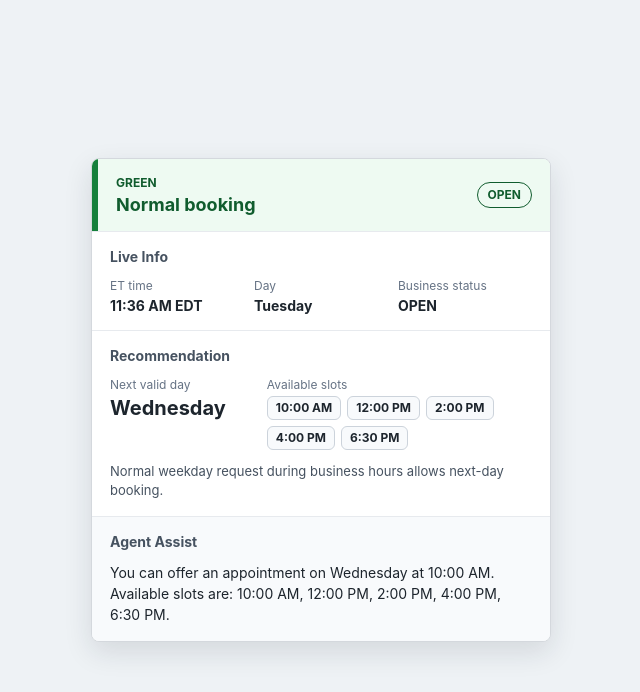
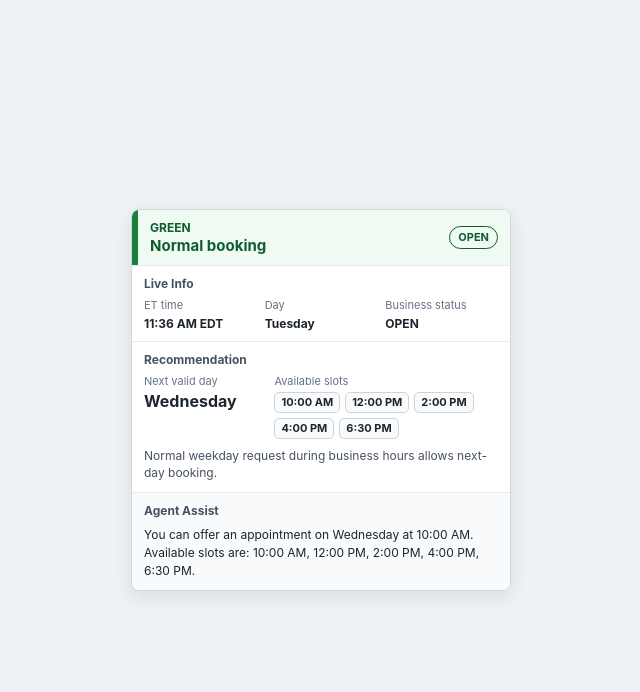
Before and after one commit to ghufranmalic/appt-widget-for-AR, a React (Vite) app: page / in a window 1280 px wide. Shown: the top 692 px of the page, without its empty margins (319-959 px from the left). Built offline with nearby package versions, Linux system fonts and the light colour scheme.

Commit message:
Compact appointment widget layout

```diff
--- a/AppointmentWidget.tsx
+++ b/AppointmentWidget.tsx
@@ -123,24 +123,24 @@ const styles: Record<string, React.CSSProperties> = {
   widget: {
     boxSizing: "border-box",
     width: "100%",
-    maxWidth: 460,
-    minWidth: 280,
+    maxWidth: 380,
+    minWidth: 240,
     border: "1px solid #d4d8dd",
     borderRadius: 8,
     background: "#ffffff",
     color: "#1d252d",
     fontFamily:
       'Inter, ui-sans-serif, system-ui, -apple-system, BlinkMacSystemFont, "Segoe UI", sans-serif',
-    boxShadow: "0 10px 28px rgba(24, 35, 48, 0.12)",
+    boxShadow: "0 6px 18px rgba(24, 35, 48, 0.1)",
     overflow: "hidden",
   },
   statusHeader: {
     display: "flex",
     justifyContent: "space-between",
-    gap: 16,
+    gap: 10,
     alignItems: "center",
     borderLeft: "6px solid",
-    padding: "16px 18px",
+    padding: "10px 12px",
   },
   statusEyebrow: {
     display: "block",
@@ -148,35 +148,35 @@ const styles: Record<string, React.CSSProperties> = {
     fontWeight: 700,
     letterSpacing: 0,
     textTransform: "uppercase",
-    marginBottom: 4,
+    marginBottom: 2,
   },
   title: {
     margin: 0,
-    fontSize: 18,
+    fontSize: 15,
     lineHeight: 1.2,
   },
   statusPill: {
     flexShrink: 0,
     border: "1px solid currentColor",
     borderRadius: 999,
-    padding: "6px 10px",
-    fontSize: 12,
+    padding: "5px 8px",
+    fontSize: 11,
     lineHeight: 1,
   },
   section: {
-    padding: "16px 18px",
+    padding: "10px 12px",
     borderTop: "1px solid #e7eaee",
   },
   sectionTitle: {
-    margin: "0 0 12px",
-    fontSize: 14,
+    margin: "0 0 8px",
+    fontSize: 12,
     lineHeight: 1.25,
     color: "#465260",
   },
   infoGrid: {
     display: "grid",
     gridTemplateColumns: "repeat(3, minmax(0, 1fr))",
-    gap: 10,
+    gap: 8,
     margin: 0,
   },
   infoItem: {
@@ -184,14 +184,14 @@ const styles: Record<string, React.CSSProperties> = {
   },
   fieldLabel: {
     display: "block",
-    marginBottom: 4,
+    marginBottom: 3,
     color: "#667385",
-    fontSize: 12,
+    fontSize: 11,
     lineHeight: 1.25,
   },
   fieldValue: {
     margin: 0,
-    fontSize: 14,
+    fontSize: 12,
     fontWeight: 700,
     lineHeight: 1.25,
     overflowWrap: "anywhere",
@@ -199,43 +199,43 @@ const styles: Record<string, React.CSSProperties> = {
   recommendationGrid: {
     display: "grid",
     gridTemplateColumns: "minmax(110px, 0.7fr) minmax(0, 1.3fr)",
-    gap: 14,
+    gap: 10,
     alignItems: "start",
   },
   largeValue: {
     display: "block",
-    fontSize: 20,
+    fontSize: 16,
     lineHeight: 1.2,
   },
   slotList: {
     display: "flex",
     flexWrap: "wrap",
-    gap: 6,
+    gap: 5,
   },
   slot: {
     border: "1px solid #ccd3db",
-    borderRadius: 6,
-    padding: "5px 8px",
+    borderRadius: 5,
+    padding: "4px 6px",
     background: "#f8fafc",
-    fontSize: 12,
+    fontSize: 11,
     fontWeight: 700,
     lineHeight: 1,
   },
   reason: {
-    margin: "12px 0 0",
+    margin: "8px 0 0",
     color: "#465260",
-    fontSize: 13,
+    fontSize: 12,
     lineHeight: 1.45,
   },
   agentBox: {
-    padding: "16px 18px",
+    padding: "10px 12px",
     borderTop: "1px solid #e7eaee",
     background: "#f8fafc",
   },
   agentText: {
     margin: 0,
     color: "#1d252d",
-    fontSize: 14,
+    fontSize: 12,
     lineHeight: 1.5,
     userSelect: "text",
   },
--- a/src/styles.css
+++ b/src/styles.css
@@ -17,5 +17,5 @@ body {
   min-height: 100vh;
   display: grid;
   place-items: center;
-  padding: 24px;
+  padding: 8px;
 }
```
